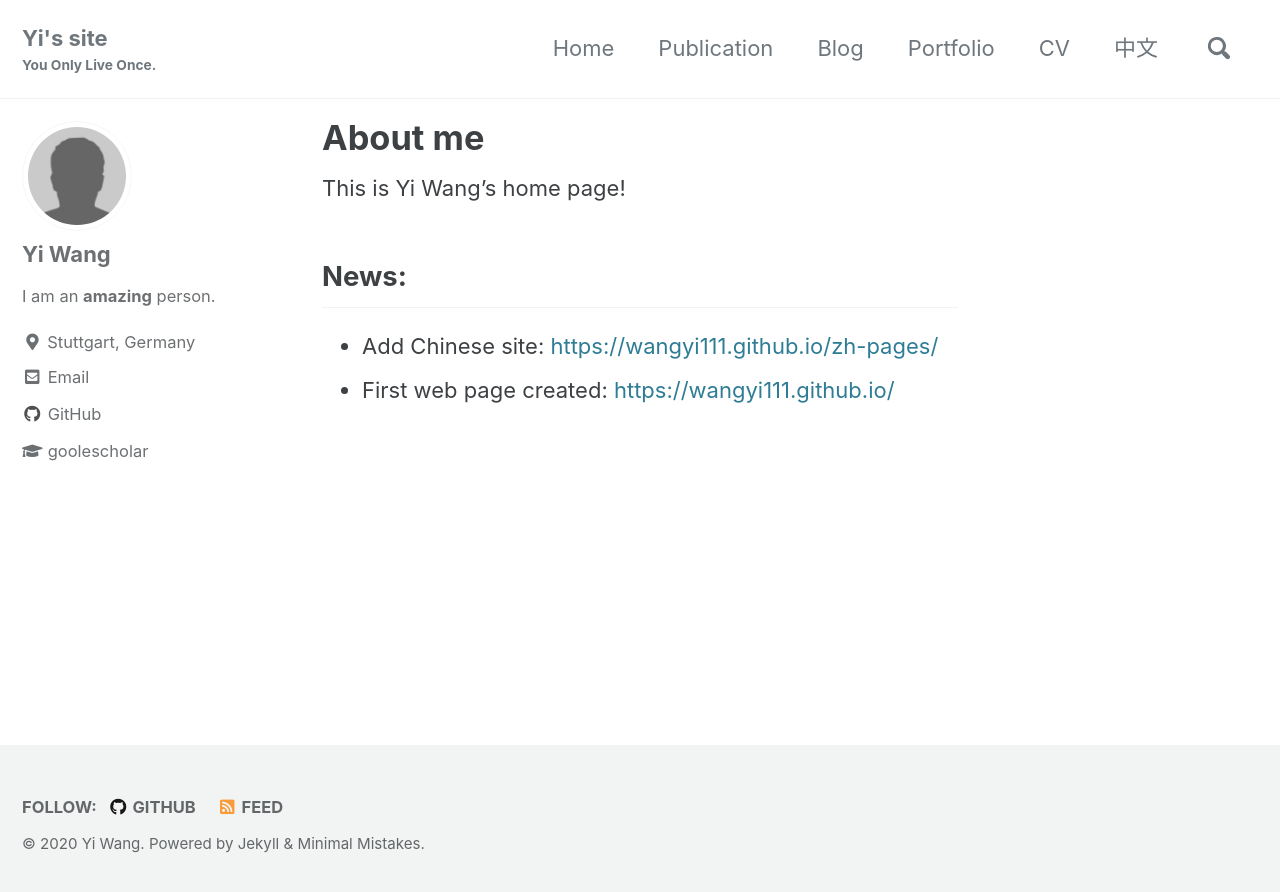
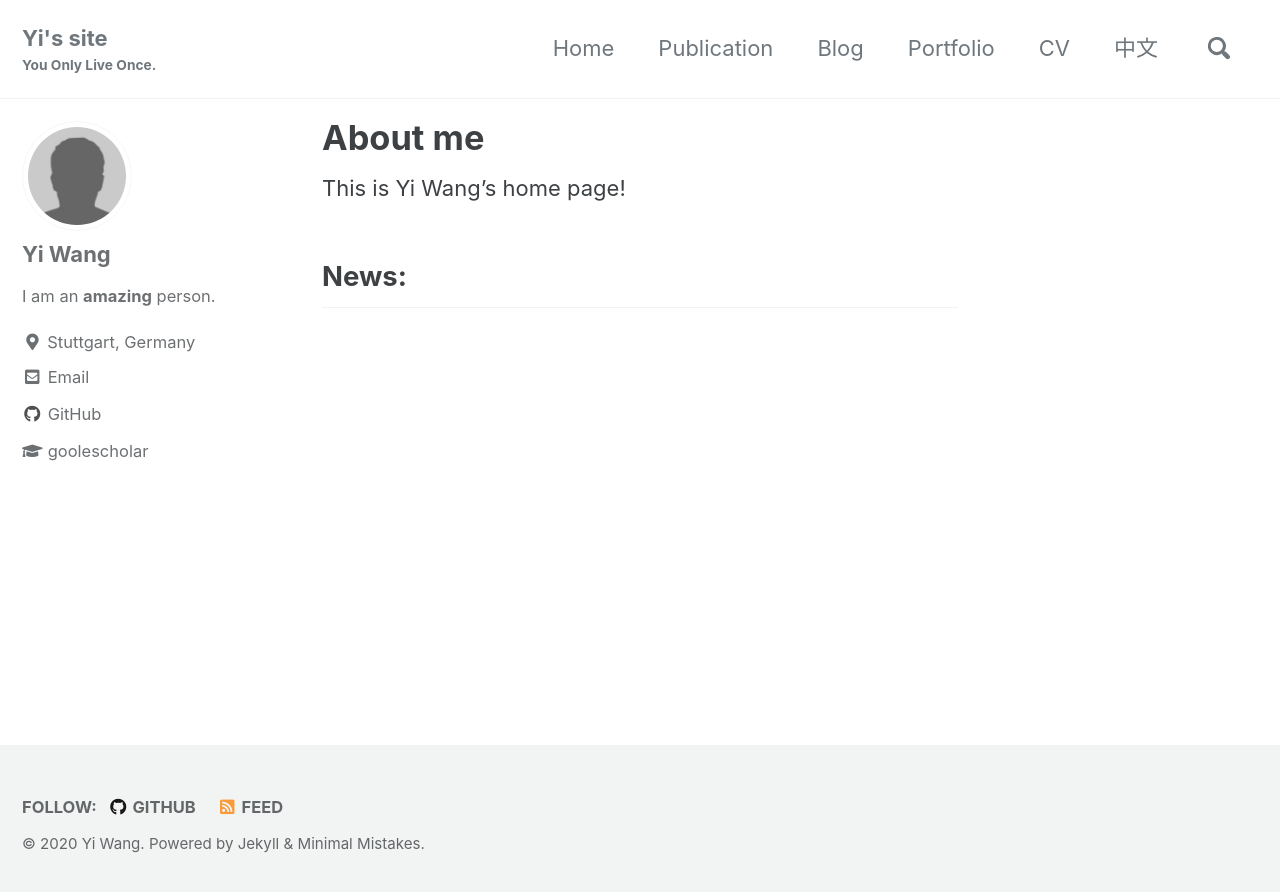
Before and after one commit to wangyi111/wangyi111.github.io, a Jekyll site: the page built from _pages/about.md, in a window 1280 px wide. Shown: the top 892 px of the page. Built offline with Jekyll 4.4.1, drawn with Linux system fonts in a browser that asks for light colours; cached includes are drawn as plain includes.

Commit message:
update homepage

```diff
--- a/_pages/about.md
+++ b/_pages/about.md
@@ -8,6 +8,3 @@ author_profile: true
 This is Yi Wang's home page!
 
 ## News:
-
-* Add Chinese site: [https://wangyi111.github.io/zh-pages/](https://wangyi111.github.io/zh-pages/)
-* First web page created: [https://wangyi111.github.io/](https://wangyi111.github.io/)
```
